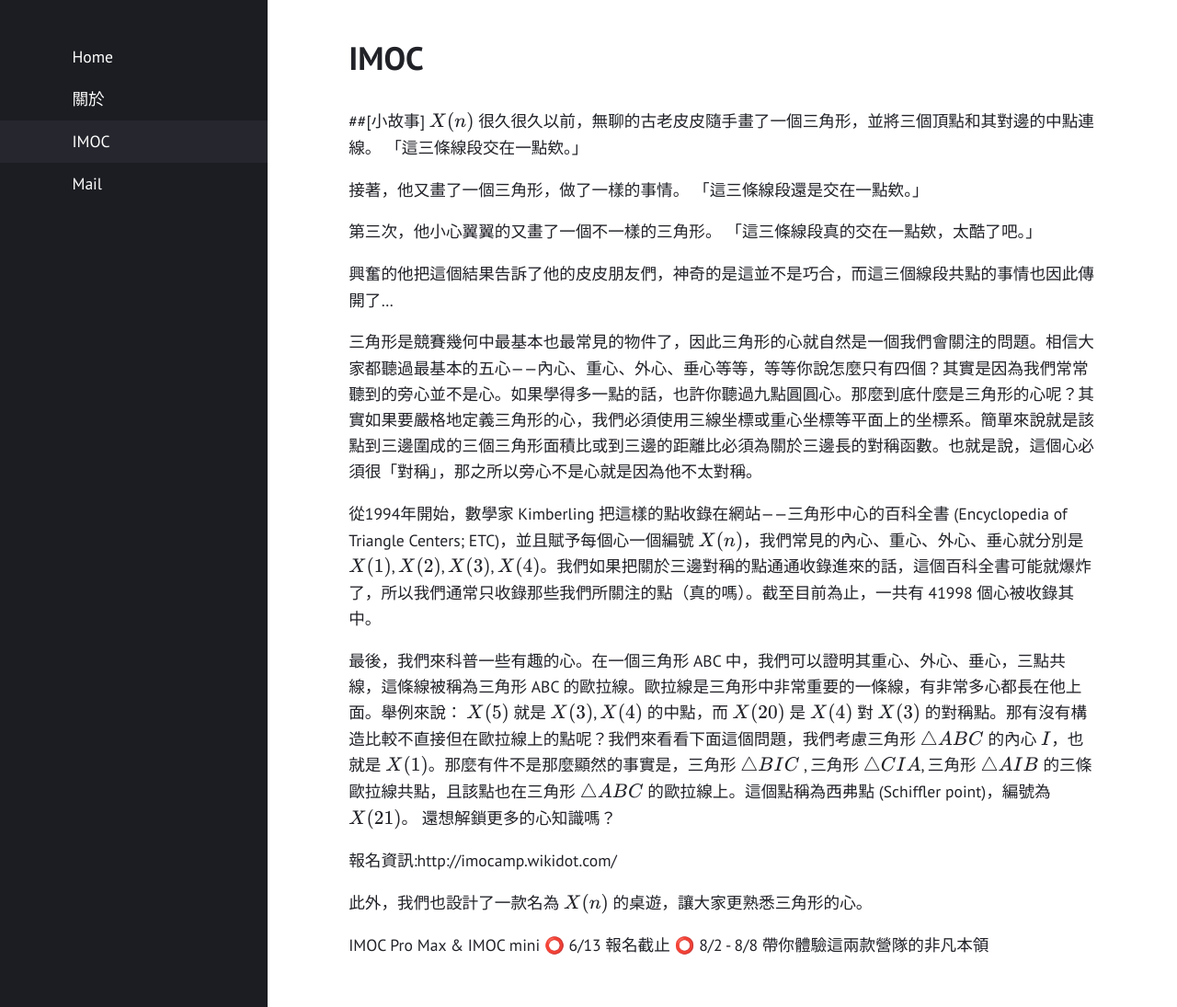
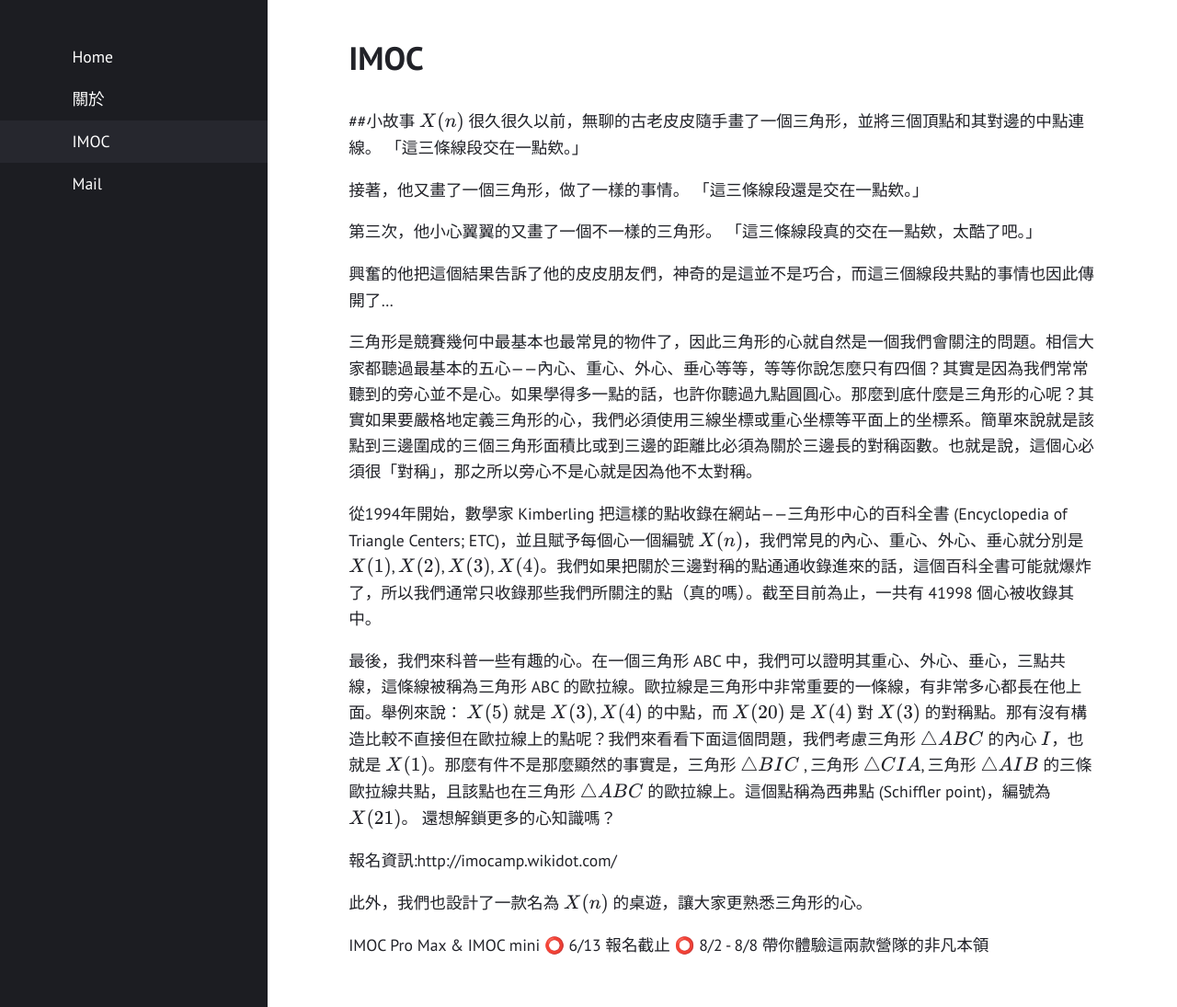
Before and after one commit to Permutation-Chang/Permutation-Chang.github.io, a Jekyll site: the page built from IMOC.md, in a window 1280 px wide and 1095 px high. Shown: the whole window at 92% size. Built offline with Jekyll 4.4.1, drawn with Linux system fonts in a browser that asks for light colours.

```diff
--- a/IMOC.md
+++ b/IMOC.md
@@ -4,7 +4,8 @@ permalink: "/IMOC/"
 layout: page
 ---
 
-##[小故事] $$X(n)$$
+##小故事
+$$X(n)$$
 很久很久以前，無聊的古老皮皮隨手畫了一個三角形，並將三個頂點和其對邊的中點連線。
 「這三條線段交在一點欸。」
 
```
